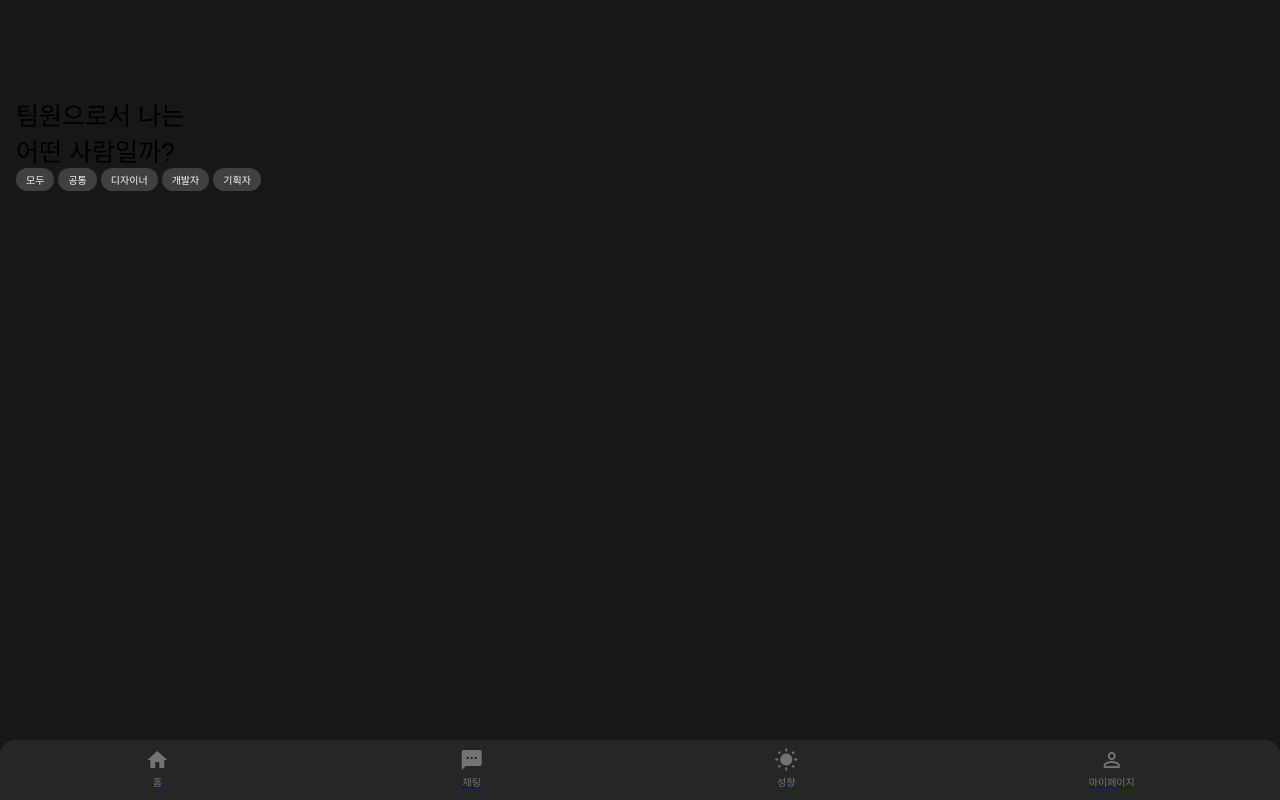
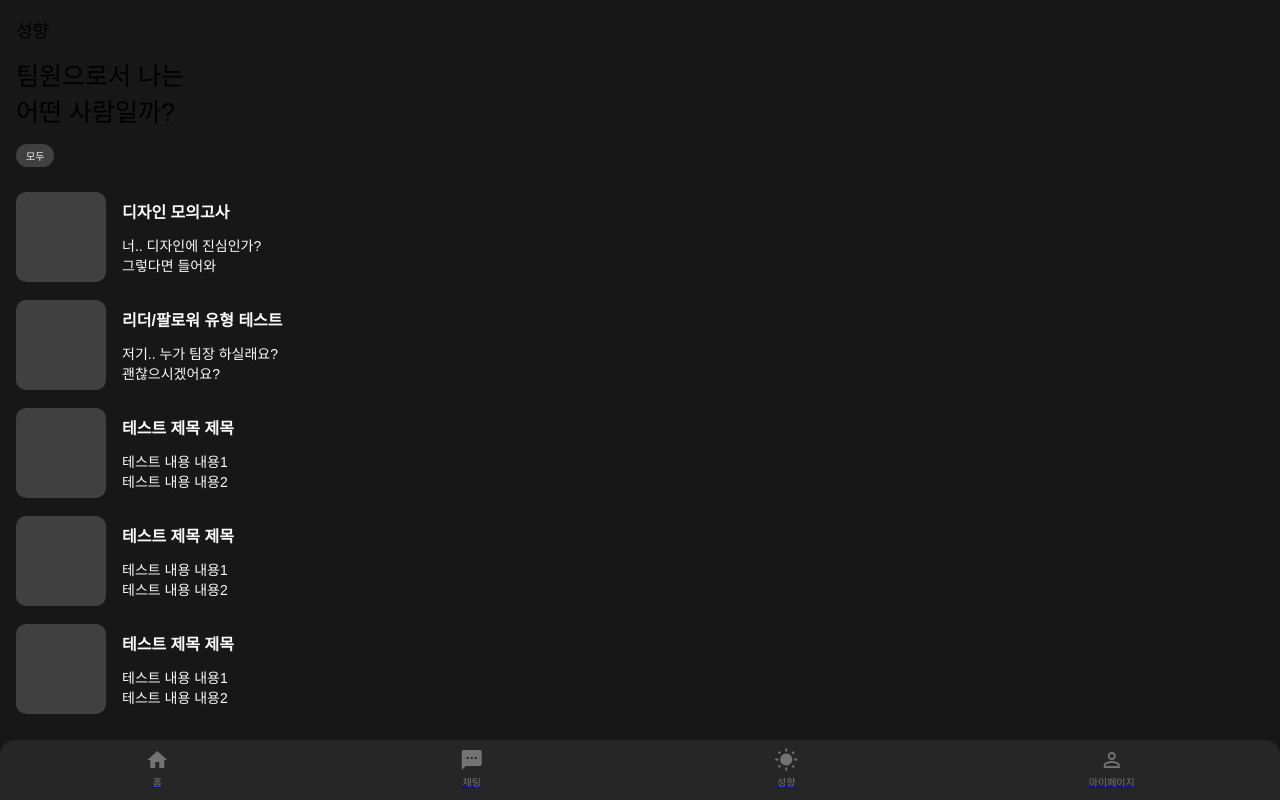
Before and after one commit to eunji9128/mozip_project, a React (Create React App) app: page /personal in a window 1280 px wide. Built offline with nearby package versions, Linux system fonts and the light colour scheme; a web font is replaced by a local one.

Commit message:
feat: 성향 홈 레이아웃 구현

```diff
--- a/src/Personal/Personal.jsx
+++ b/src/Personal/Personal.jsx
@@ -1,21 +1,55 @@
 import styled from "styled-components";
 import Navbar from "../Main/Navbar";
 import { color } from "../style/colorVar";
+import TestCard from "./TestCards";
 
 const Personal = () => {
+    let tests = [
+        {
+            id: 1,
+            name: "디자인 모의고사",
+            content: "너.. 디자인에 진심인가? \n 그렇다면 들어와",
+        },
+        {
+            id: 2,
+            name: "리더/팔로워 유형 테스트",
+            content: "저기.. 누가 팀장 하실래요? \n 괜찮으시겠어요?",
+        },
+        {
+            id: 3,
+            name: "테스트 제목 제목",
+            content: "테스트 내용 내용1 \n 테스트 내용 내용2",
+        },
+        {
+            id: 4,
+            name: "테스트 제목 제목",
+            content: "테스트 내용 내용1 \n 테스트 내용 내용2",
+        },
+        {
+            id: 5,
+            name: "테스트 제목 제목",
+            content: "테스트 내용 내용1 \n 테스트 내용 내용2",
+        },
+    ];
+
     return (
         <Container>
-            <Header />
+            <Header>
+                성향
+            </Header>
             <Title>
                 <p>팀원으로서 나는<br />어떤 사람일까?</p>
             </Title>
             <BadgeGroup>
                 <Badge>모두</Badge>
-                <Badge>공통</Badge>
-                <Badge>디자이너</Badge>
-                <Badge>개발자</Badge>
-                <Badge>기획자</Badge>
             </BadgeGroup>
+            <TestCardGroup>
+                {
+                    tests.map((test, i) => {
+                        return <TestCard key={i} test={test} />
+                    })
+                }
+            </TestCardGroup>
             <Navbar />
         </Container>
     )
@@ -28,11 +62,13 @@ const Container = styled.div`
 
 const Header = styled.div`
     width: 100%;
-    height: 80px;
+    height: 40px;
+    font-size: 18px;
 `
 
 const Title = styled.div`
     width: 100%;
+    margin-bottom: 16px;
     font-size: 25px;
     text-align: left;
 `
@@ -44,7 +80,6 @@ const BadgeGroup = styled.div`
     font-size: ${props => props.fontSize || "10px"};
     margin: auto;
     padding: ${props => props.padding || 0};
-    flex-wrap: wrap;
 `
 
 const Badge = styled.div`
@@ -56,4 +91,8 @@ const Badge = styled.div`
     text-align: center;
 `
 
+const TestCardGroup = styled.div`
+    margin-top: 16px;
+`
+
 export default Personal
--- /dev/null
+++ b/src/Personal/TestCards.jsx
@@ -0,0 +1,50 @@
+import styled from "styled-components";
+import { color } from "../style/colorVar";
+
+const TestCard = (props) => {
+    return (
+        <Container>
+            <ImgBox />
+            <Content>
+                <h1>{props.test.name}</h1>
+                <p dangerouslySetInnerHTML={{__html: props.test.content.replace(/\n/g, '<br>')}} />
+            </Content>
+        </Container>
+    )
+};
+
+const Container = styled.div`
+    width: 100%;
+    height: 100px;
+    margin-bottom: 8px;
+    display: flex;
+    flex-direction: row;
+    align-items: center;
+`
+
+const ImgBox = styled.div`
+    width: 90px;
+    height: 90px;
+    background: ${color.gray700};
+    border-radius: 10px;
+`
+
+const Content = styled.div`
+    width: auto;
+    height: 100%;
+    padding: 0 16px;
+    display: flex;
+    flex-direction: column;
+    justify-content: space-evenly;
+    color: ${color.gray50};
+
+    h1 {
+        font-size: 16px;
+    }
+
+    p {
+        font-size: 14px;
+    }
+`
+
+export default TestCard
```
